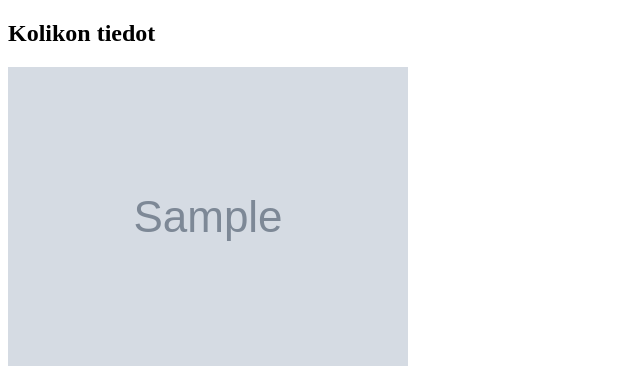
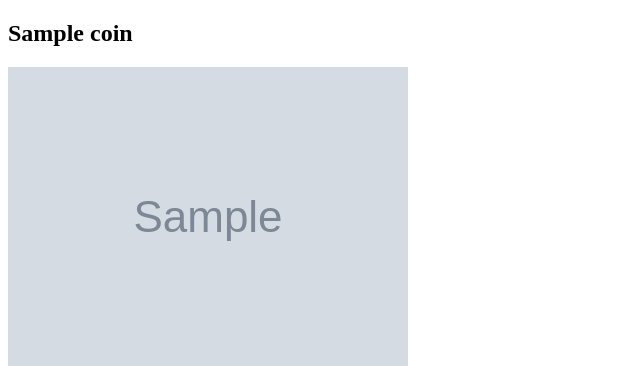
Before and after one commit to Shmuli02/tsoha-collecting, a Flask app: template templates/coin_id.html in a window 1280 px wide. Shown: the part 62-428 px from the top of the page, without its empty margins (0-640 px from the left). Run offline with Flask 2, Linux system fonts and the light colour scheme; the template is opened without the code that fills it: most values are stand-ins (such as "Sample title", 1, 10 or a date in 2020); grey boxes marked "Sample" are stand-in pictures.

Commit message:
update coin table template

```diff
--- a/templates/coin_id.html
+++ b/templates/coin_id.html
@@ -39,7 +39,7 @@
 }
 </style>
 
-<h2>Kolikon tiedot</h2>
+<h2>{{ coin.name }}</h2>
 <img src={{coin.image_url}} >
 <button class="collapsible">Kuvaus</button>
 <div class="content">
--- a/templates/coin_table.html
+++ b/templates/coin_table.html
@@ -52,7 +52,7 @@ div {
 
 <div class="card">
   <img src={{coin.image_url}} alt={{coin.id}} style="width:100%">
-  <h1>{{ coin.name }}</h1>
+  <!-- <h1>{{ coin.name }}</h1> -->
   <p>{{ coin.value }} {{ coin.currency }}</p>
   <p>{{ coin.year }}</p>
   <p><a href="/coin/{{coin.id}}">Lue lisää</a></p>
```
